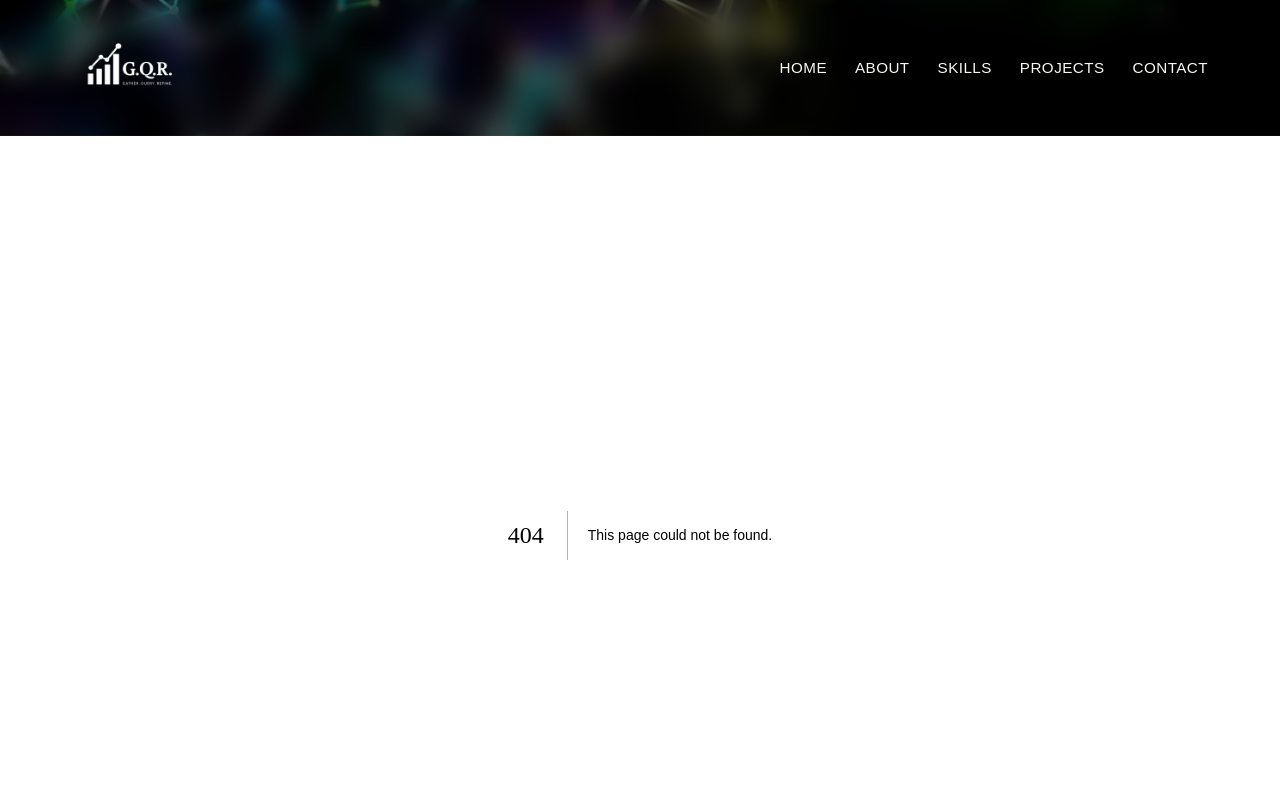
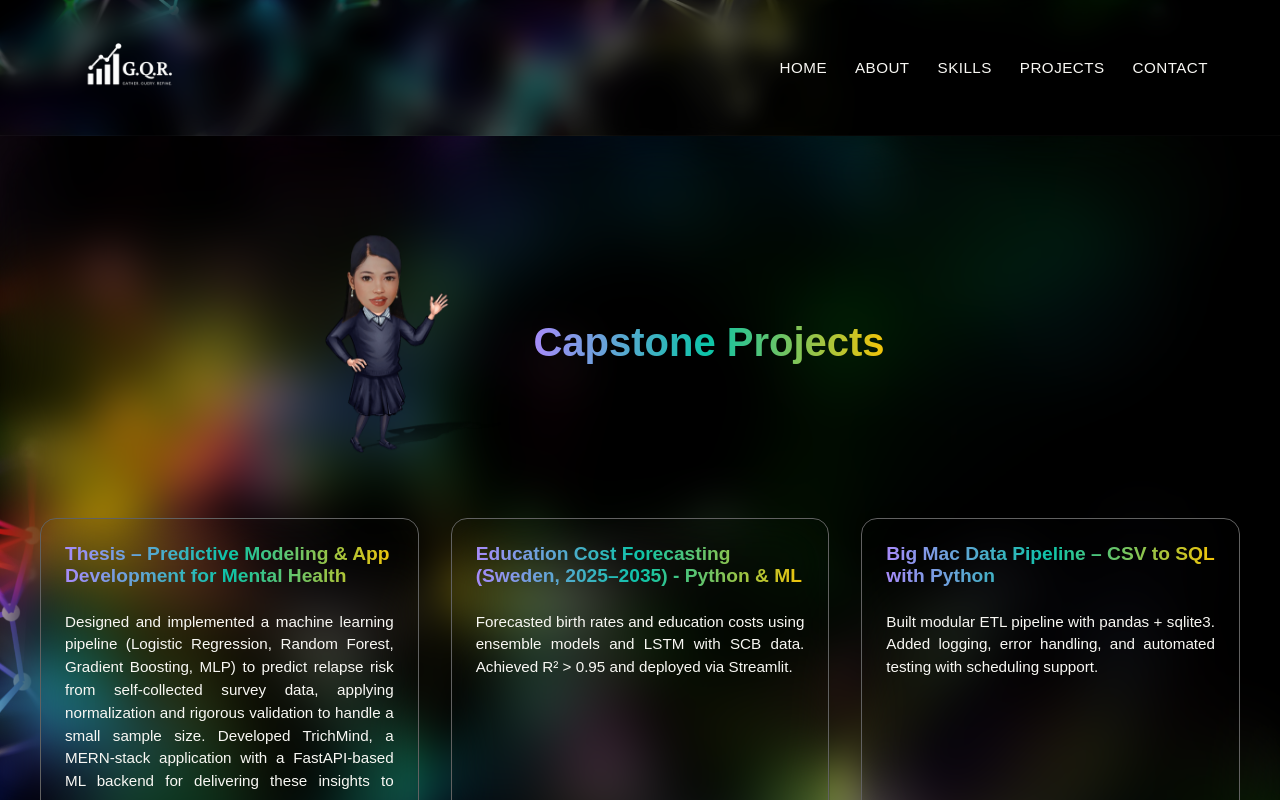
Before and after one commit to girlierazon84/Portfolio, a Next.js app in the folder client/: page /projects in a window 1280 px wide. Before the commit this address had no page. Shown: the top 800 px of the page. Built offline with nearby package versions, Linux system fonts and the light colour scheme.

Commit message:
feat: create ProjectsPage component to render Projects section

```diff
--- /dev/null
+++ b/client/src/app/projects/page.tsx
@@ -0,0 +1,10 @@
+// client/src/app/projects/page.tsx
+"use client";
+
+import Projects from "../../components/Project";
+
+
+// ProjectsPage component that renders the Projects component
+export default function ProjectsPage() {
+    return <Projects />;
+}
```
